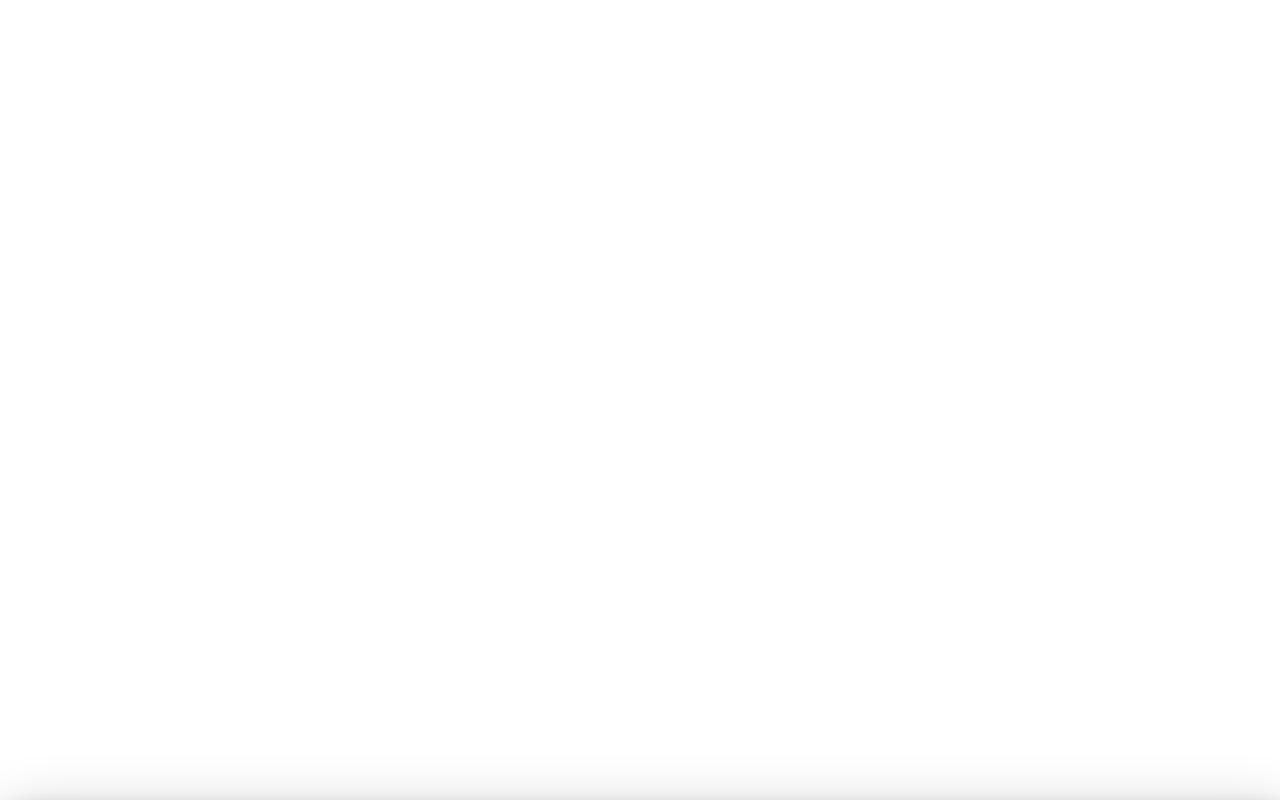
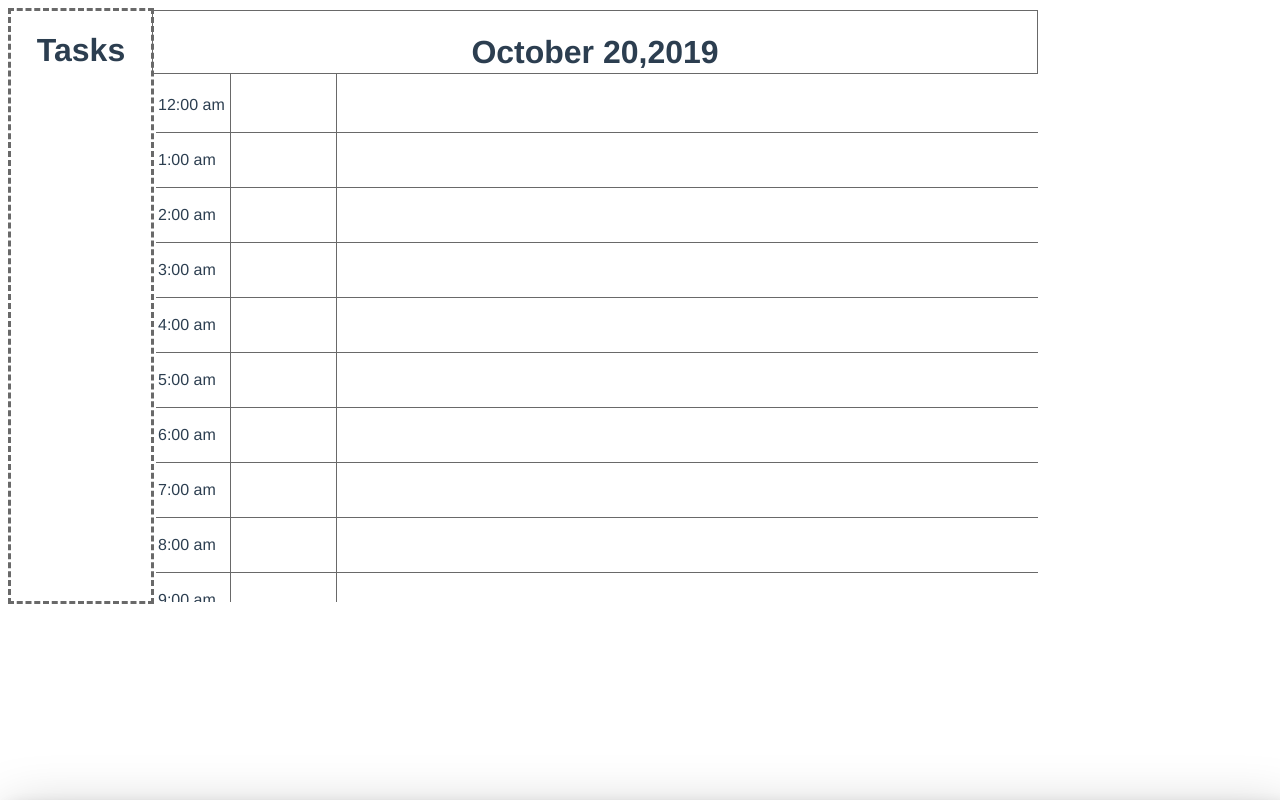
Before and after one commit to WillieCubed/eventually, a Vue app: page / in a window 1280 px wide. Built offline with nearby package versions, Linux system fonts and the light colour scheme.

Commit message:
Auto stash before merge of "schedule-work" and "origin/dev"

```diff
--- /dev/null
+++ b/src/components/Calender.vue
@@ -0,0 +1,101 @@
+<template>
+<div class = calender>
+  <div class = header><h1>October 20,2019</h1></div>
+  <div class = timeColumn>
+    <div class = timeBlock><p>12:00 am</p></div>
+    <div class = timeBlock><p>1:00 am</p></div>
+    <div class = timeBlock><p>2:00 am</p></div>
+    <div class = timeBlock><p>3:00 am</p></div>
+    <div class = timeBlock><p>4:00 am</p></div>
+    <div class = timeBlock><p>5:00 am</p></div>
+    <div class = timeBlock><p>6:00 am</p></div>
+    <div class = timeBlock><p>7:00 am</p></div>
+    <div class = timeBlock><p>8:00 am</p></div>
+    <div class = timeBlock><p>9:00 am</p></div>
+    <div class = timeBlock><p>10:00 am</p></div>
+    <div class = timeBlock><p>11:00 am</p></div>
+    <div class = timeBlock><p>12:00 pm</p></div>
+    <div class = timeBlock><p>1:00 pm</p></div>
+    <div class = timeBlock><p>2:00 pm</p></div>
+    <div class = timeBlock><p>3:00 pm</p></div>
+    <div class = timeBlock><p>4:00 pm</p></div>
+    <div class = timeBlock><p>5:00 pm</p></div>
+    <div class = timeBlock><p>6:00 pm</p></div>
+    <div class = timeBlock><p>7:00 pm</p></div>
+    <div class = timeBlock><p>8:00 pm</p></div>
+    <div class = timeBlock><p>9:00 pm</p></div>
+    <div class = timeBlock><p>10:00 pm</p></div>
+    <div class = timeBlock><p>11:00 pm</p></div>
+  </div>
+  <dayColumn></dayColumn>
+  <seriesContainer v-for='series in seriescontainer' :key = 'series.id' :name = "series.title" :end ="series.endTime" :start ="series.startTime"
+  :tasks = "series.tasks"></seriesContainer>
+  <tasklessSeriesContainer v-for='taskless in tasklessSeriesContainer' :key = 'taskless.id' :name = "taskless.title"
+  :end = "taskless.endTime" :start = "taskless.startTime"></tasklessSeriesContainer>
+</div>
+</template>
+<script>
+import DayColumn from './DayColumn.vue';
+import SeriesContainer from './SeriesContainer.vue';
+import TasklessSeriesContainer from './TasklessSeriesContainer.vue';
+
+export default {
+  props: {
+    seriescontainer: Array,
+    tasklessSeriesContainer: Array,
+  },
+  components: {
+    dayColumn: DayColumn,
+    seriesContainer: SeriesContainer,
+    tasklessSeriesContainer: TasklessSeriesContainer,
+  },
+};
+</script>
+<style>
+  div.timeColumn{
+      display: block;
+      position:absolute;
+      padding:4px;
+      width:70px;
+      border-right: 1px;
+      border-right-color:dimgray;
+      border-style: solid;
+      border-left: none;
+      border-top:none;
+      border-bottom:none;
+  }
+  div.timeBlock{
+    display: block;
+    border-bottom:1px;
+    border-bottom-color:dimgray;
+    border-style:solid;
+    border-left: none;
+    border-top:none;
+    border-right:none;
+    height:50px;
+    width: 876px;
+    padding:2px;
+    padding-right:4px;
+    text-align:left;
+  }
+  div.calender{
+      display: block;
+      position:absolute;
+      padding:2px;
+      overflow:auto;
+      height:590px;
+      width:900px;
+      left:150px;
+  }
+  div.header{
+    display:block;
+    position:relative;
+    padding:2px;
+    padding-bottom: 10px;
+    height: 50px;
+    width: 880px;
+    border:1px;
+    border-style: solid;
+    border-color:dimgray;
+  }
+  </style>"
--- /dev/null
+++ b/src/components/DayColumn.vue
@@ -0,0 +1,23 @@
+<template>
+<div class= dayColumn>
+</div>
+</template>
+<script>
+export default {};
+</script>
+<style>
+  div.dayColumn{
+    display: block;
+      position:absolute;
+      padding:2px;
+      width:100px;
+      height:1323px;
+      border-right: 1px;
+      border-right-color:dimgray;
+      border-style: solid;
+      border-left: none;
+      border-top:none;
+      border-bottom:none;
+      left:82px;
+  }
+</style>"
--- /dev/null
+++ b/src/components/SeriesContainer.vue
@@ -0,0 +1,65 @@
+<template>
+<div v-bind:style="{ height: length + 'px', top: time + 'px' }"  class= seriesContainer>
+  <p>{{name}}</p>
+  <ul>
+    <li v-for='task in tasks' v-bind:key="task">{{task}}</li>
+  </ul>
+</div>
+</template>
+<script>
+export default {
+  data() {
+    return {
+      begin: parseInt(this.start, 10),
+      complete: parseInt(this.end, 10),
+      length: ((((this.complete - this.begin) / 60) / 15) * 13.625),
+      time: 0,
+    };
+  },
+  props: {
+    name: String,
+    start: String,
+    end: String,
+    tasks: Array,
+  },
+  methods: {
+    setDuration() {
+      this.length = ((((this.complete - this.begin) / 60) / 15.0) * 13.625);
+      console.log(this.tasks);
+    },
+    timeConverter(unixTimestamp) {
+      console.log(unixTimestamp);
+      const a = new Date(unixTimestamp * 1000);
+      console.log(a);
+      //  const months =
+      //  ['Jan', 'Feb', 'Mar', 'Apr', 'Jun', 'Jul', 'Aug', 'Sep', 'Oct', 'Nov', 'Dec'];
+      //  const year = a.getFullYear();
+      //  const month = months[a.getMonth()];
+      //  const date = a.getDate();
+      const hour = a.getUTCHours();
+      const min = a.getUTCMinutes();
+      //  const sec = a.getSeconds();
+      //  const out = `${month}/${date}/${year} ${hour}:${min}:${sec}`;
+      console.log(hour);
+      console.log(min);
+      this.time = ((((hour * 60) + min) / 15.0) * 13.625) + 81.75;
+    },
+  },
+  beforeMount() {
+    this.setDuration();
+    this.timeConverter(this.start);
+  },
+};
+</script>
+<style>
+  div.seriesContainer{
+    display: block;
+      position:absolute;
+      padding:2px;
+      width:80px;
+      background-color:dodgerblue;
+      left:82px;
+      font-size: 8pt;
+      text-align:left;
+  }
+</style>"
--- /dev/null
+++ b/src/components/TaskBlock.vue
@@ -0,0 +1,25 @@
+<template>
+  <div class = taskBlock>
+    <p>{{name}}</p>
+  </div>
+</template>
+<script>
+export default {
+  components: {},
+  props: {
+    name: String,
+    estimated: String,
+  },
+};
+</script>
+<style>
+  div.taskBlock{
+      position:absolute;
+      display:block;
+      width:130px;
+      height:54px;
+      font-size: 8pt;
+      text-align: left;
+      padding-left:2px;
+  }
+  </style>"
--- /dev/null
+++ b/src/components/TasklessSeriesContainer.vue
@@ -0,0 +1,60 @@
+<template>
+<div v-bind:style="{ height: length + 'px', top: time + 'px' }"  class= seriesContainer>
+  <p>{{name}}</p>
+</div>
+</template>
+<script>
+export default {
+  data() {
+    return {
+      begin: parseInt(this.start, 10),
+      complete: parseInt(this.end, 10),
+      length: ((((this.complete - this.begin) / 60) / 15) * 13.625),
+      time: 0,
+    };
+  },
+  props: {
+    name: String,
+    start: String,
+    end: String,
+  },
+  methods: {
+    setDuration() {
+      this.length = ((((this.complete - this.begin) / 60) / 15.0) * 13.625);
+    },
+    timeConverter(unixTimestamp) {
+      console.log(unixTimestamp);
+      const a = new Date(unixTimestamp * 1000);
+      console.log(a);
+      //  const months =
+      //  ['Jan', 'Feb', 'Mar', 'Apr', 'Jun', 'Jul', 'Aug', 'Sep', 'Oct', 'Nov', 'Dec'];
+      //  const year = a.getFullYear();
+      //  const month = months[a.getMonth()];
+      //  const date = a.getDate();
+      const hour = a.getUTCHours();
+      const min = a.getUTCMinutes();
+      //  const sec = a.getSeconds();
+      //  const out = `${month}/${date}/${year} ${hour}:${min}:${sec}`;
+      console.log(hour);
+      console.log(min);
+      this.time = ((((hour * 60) + min) / 15.0) * 13.625) + 81.75;
+    },
+  },
+  beforeMount() {
+    this.setDuration();
+    this.timeConverter(this.start);
+  },
+};
+</script>
+<style>
+  div.seriesContainer{
+    display: block;
+      position:absolute;
+      padding:2px;
+      width:80px;
+      background-color:dodgerblue;
+      left:82px;
+      font-size: 8pt;
+      text-align:left;
+  }
+</style>"
--- /dev/null
+++ b/src/components/Tasks.vue
@@ -0,0 +1,29 @@
+<template>
+  <div class = "tasks">
+    <h1>Tasks</h1>
+    <taskBlock v-for='task in tasks' v-bind:key="task" :name = "task.title"  draggable="true"></taskBlock>
+  </div>
+</template>
+<script>
+import TaskBlock from './TaskBlock.vue';
+
+export default {
+  props: {
+    tasks: Array,
+  },
+  components: {
+    taskBlock: TaskBlock,
+  },
+};
+</script>
+<style>
+  div.tasks{
+      display:block;
+      position:absolute;
+      width:140px;
+      height:590px;
+      overflow: auto;
+      border-style:dashed;
+      border-color:dimgray;
+  }
+  </style>"
--- a/src/views/Home.vue
+++ b/src/views/Home.vue
@@ -1,16 +1,22 @@
 <template>
   <main>
     <task-buffet-sheet :tasks="tasks"></task-buffet-sheet>
+    <tasks></tasks>
+    <calender></calender>
   </main>
 </template>
 
 <script>
 import TaskBuffetSheet from '../components/TaskBuffetSheet.vue';
+import Calender from '../components/Calender.vue';
+import Tasks from '../components/Tasks.vue';
 
 export default {
   name: 'home',
   components: {
     'task-buffet-sheet': TaskBuffetSheet,
+    calender: Calender,
+    tasks: Tasks,
   },
   data() {
     return {
```
